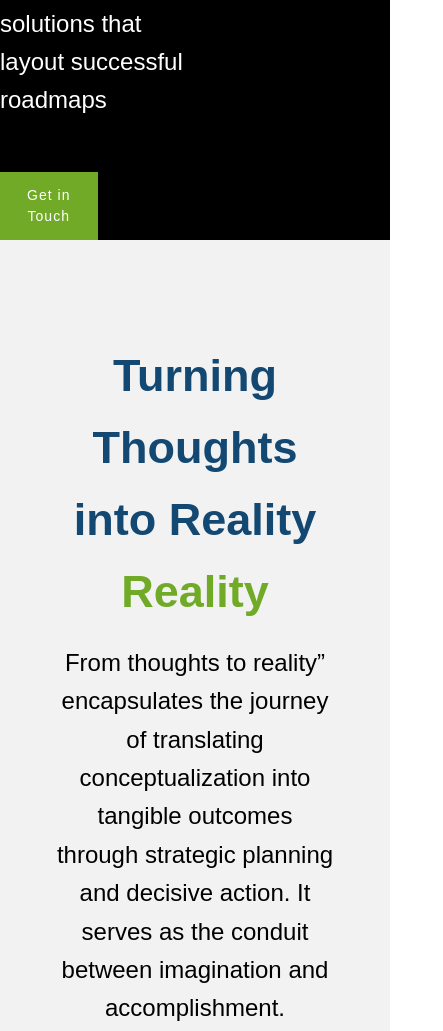
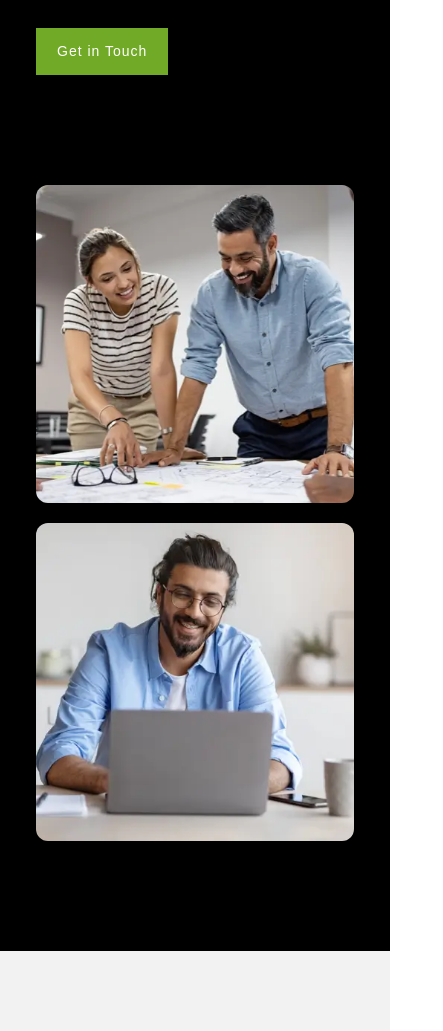
Before and after one commit to godseye1310/snabbtech-homepage, a website built with Vite: page pages/about.html in a window 390 px wide. Shown: the part 875-1906 px from the top of the page, 443 px wide, since content can reach past the window. Built offline with nearby package versions, Linux system fonts and the light colour scheme.

Commit message:
+about styling fixes

```diff
--- a/css/about/about-banner.css
+++ b/css/about/about-banner.css
@@ -84,3 +84,15 @@
 	object-fit: cover;
 	height: auto;
 }
+
+@media screen and (max-width: 767px) {
+	.banner-image__grid {
+		flex-direction: column;
+		padding-inline: 24px;
+	}
+	.img-section__1,
+	.img-section__2,
+	.img-section__3 {
+		width: 100%;
+	}
+}
--- a/css/about/about-hero.css
+++ b/css/about/about-hero.css
@@ -13,12 +13,14 @@
 
 .about-hero-container {
 	display: flex;
-	padding: 0% 0%;
-	align-items: center;
 	justify-content: center;
+	align-items: baseline;
+	padding-top: 36px;
+	padding-inline: 0px;
+	padding-bottom: 30px;
 }
 
-.about-hero-container div {
+.about-hero-container > div {
 	width: 50%;
 	/* margin: auto; */
 }
@@ -26,27 +28,108 @@
 .about-hero__content {
 	display: flex;
 	flex-direction: column;
+	background-image: url("/public/img/about-img/about-banner.png");
+	background-position: top center;
+	background-repeat: no-repeat;
+	background-size: contain;
+	padding: 120px 0px 30px;
 }
 
 .about-hero__content h1 {
 	color: white;
 	font-size: 43px;
+	line-height: 1.5;
+	margin-bottom: 16px;
 }
-
 .about-hero__content h1 span {
 	color: var(--btn-bg);
 }
-
 .about-hero__content p {
 	color: white;
 	font-size: 24px;
 	line-height: 1.6;
 	margin-bottom: 16px;
 }
+.hero-cta {
+	width: 100%;
+	padding-top: 16px;
+}
 
 .about-hero__image {
 	display: flex;
-	justify-content: center;
+	justify-content: flex-start;
 	align-items: center;
 	position: relative;
+	margin-left: 30px;
+	margin-bottom: 80px;
 }
+
+.about-hero__image figure {
+	width: 60%;
+	margin-left: 12px;
+}
+
+.about-hero__image > figure > img {
+	width: 100%;
+	height: auto;
+	border-radius: 12px;
+}
+
+.figure-main {
+	margin-left: 20px;
+}
+
+.figure-abs {
+	position: absolute;
+	top: 60%;
+	left: 25%;
+	z-index: 10;
+	margin-left: 0px;
+}
+
+@media (max-width: 1320px) {
+	.about-hero-container {
+		padding-inline: 36px;
+	}
+}
+
+@media (max-width: 1023px) {
+	.about-hero-container {
+		flex-direction: column;
+		align-items: center;
+	}
+	.about-hero-container > div {
+		width: 100%;
+		/* padding: 10px 100px 0px; */
+	}
+
+	.about-hero__image figure {
+		width: 50%;
+	}
+	.figure-main {
+		margin-top: 80px;
+	}
+	.figure-abs {
+		bottom: 25%;
+		top: unset;
+	}
+}
+
+@media (max-width: 767px) {
+	.about-hero__image {
+		flex-direction: column;
+		row-gap: 20px;
+		margin-left: 0px;
+	}
+
+	.about-hero__image figure {
+		width: 100%;
+		margin-left: 0px;
+	}
+
+	.figure-abs {
+		position: relative;
+		top: unset;
+		left: unset;
+	}
+}
--- a/css/about/about-main.css
+++ b/css/about/about-main.css
@@ -18,6 +18,7 @@
 
 .about-main {
 	background-color: var(--bg-grey);
+	padding: 0px 36px;
 }
 
 .mission {
@@ -26,6 +27,10 @@
 
 .team {
 	padding-top: 130px;
+}
+
+.r-para {
+	font-size: 24px;
 }
 
 .me-6 {
@@ -124,6 +129,10 @@
 
 /* responsive */
 @media screen and (max-width: 1023px) {
+	.r-para {
+		font-size: 20px;
+	}
+
 	/* service */
 	.all-services__list > :last-child {
 		padding-top: 0px;
@@ -157,6 +166,11 @@
 }
 
 @media screen and (max-width: 767px) {
+	.r-para {
+		font-size: 18px;
+	}
+
+	/* service */
 	.all-service__card {
 		width: 100%;
 	}
--- a/pages/about.html
+++ b/pages/about.html
@@ -79,7 +79,8 @@
 
 		<!-- Hero Section -->
 		<section class="about-hero m-top">
-			<div class="about-hero-container container">
+			<div class="container flex-center">
+				<div class="about-hero-container">
 					<div class="about-hero__content">
 						<h1>
 							We're Collaborative Digital Technology
@@ -87,10 +88,11 @@
 						</h1>
 
 						<p class="about-hero__description">
-						We simply aim to help businesses get ahead of challenges
-						& discover better growth opportunities with our wide
-						range of transformation services. We are committed to
-						delivering solutions that layout successful roadmaps
+							We simply aim to help businesses get ahead of
+							challenges & discover better growth opportunities
+							with our wide range of transformation services. We
+							are committed to delivering solutions that layout
+							successful roadmaps
 						</p>
 						<div class="hero-cta">
 							<a class="hero-cta__btn btn" href="#contact"
@@ -99,14 +101,23 @@
 						</div>
 					</div>
 					<div class="about-hero__image">
-					<figure>
+						<figure class="figure-main">
 							<img
 								src="/img/about-img/hero-1.webp"
 								alt="hero-img"
-							width="300px"
-							height="300px"
+								width="428px"
+								height="428px"
 							/>
 						</figure>
+						<figure class="figure-abs">
+							<img
+								src="/img/about-img/hero-2.webp"
+								alt="hero-img"
+								width="428px"
+								height="428px"
+							/>
+						</figure>
+					</div>
 				</div>
 			</div>
 		</section>
@@ -207,7 +218,7 @@
 					>
 						<div class="w-100 w-lg-50 pb-5 pe-5 p-lg-0">
 							<h2 class="">Our <span>Mission</span></h2>
-							<p class="fs-lg-4 fs-md-5 fs-sm-6">
+							<p class="r-para">
 								We believe technology sits at the core of
 								innovation, and business needs global attention
 								to reach their full potential. For that, we make
@@ -220,7 +231,7 @@
 						<div class="w-100 w-lg-50">
 							<figure class="me-6">
 								<img
-									class="rounded-3"
+									class="rounded-3 w-100 h-auto"
 									src="/public/img/about-img/ab2.png"
 									alt="mission-img"
 									width="590"
@@ -237,7 +248,7 @@
 					>
 						<div class="w-100 w-lg-50 pb-5 pe-5 p-lg-0">
 							<h2>Our <span>Team</span></h2>
-							<p class="fs-lg-4 fs-md-5 fs-sm-6">
+							<p class="r-para">
 								Our team is comprised of passionate individuals
 								who are joined together by a shared commitment
 								to excellence and innovation. With diverse
```
Lines whose indentation alone changed are shown as unchanged.
